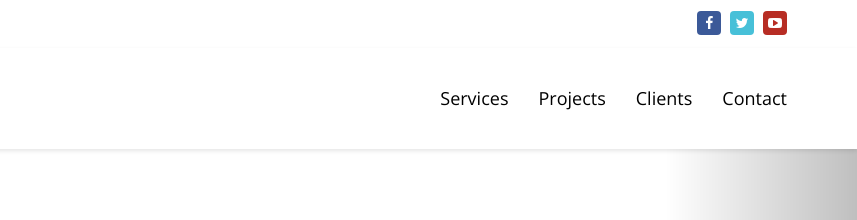
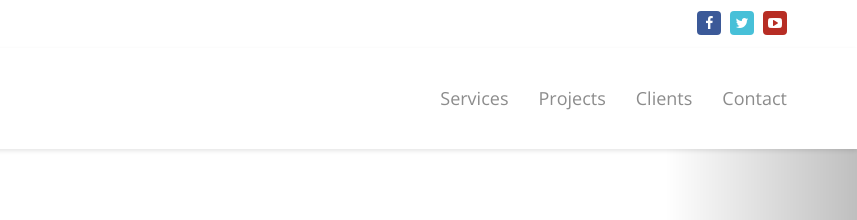
Before and after one commit to PepeArreguin/SMSS, a plain HTML site: page index.html in a window 1280 px wide. Shown: the top 220 px of the page, 423-1280 px from the left. Drawn offline with nearby package versions, Linux system fonts and the light colour scheme.

Commit message:
nav corregido

```diff
--- a/css/responsive.css
+++ b/css/responsive.css
@@ -407,7 +407,7 @@ display: none;}
     }
 
 .navbar-default .navbar-nav>li>a {
-    color: #000;
+    color: #8C8C8C;
 }
 
 
```
